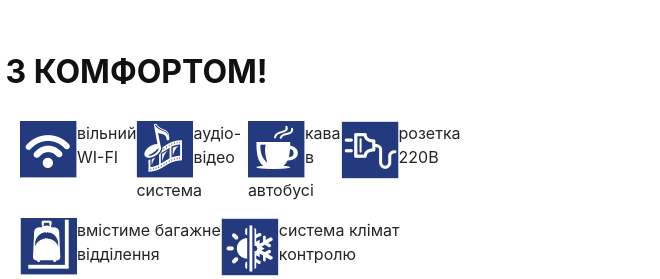
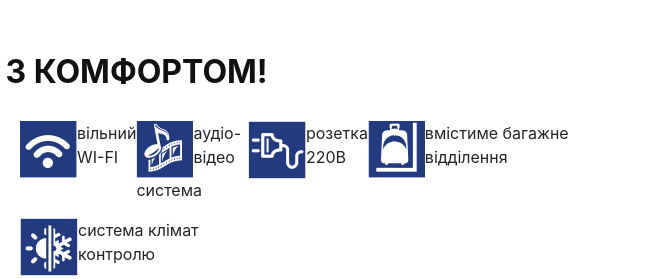
Before and after one commit to posatskyitaras/mlp-bus-site, a website with bundled scripts: page src/index.html in a window 1280 px wide. Shown: the part 2060-2339 px from the top of the page, 620-1280 px from the left. Built offline with nearby package versions, Linux system fonts and the light colour scheme; files whose address does not match are found by name.

Commit message:
correction of remarks

```diff
--- a/src/index.html
+++ b/src/index.html
@@ -305,10 +305,6 @@
                   аудіо- <br> відео система</p>
               </div>
               <div class="wp-bus-image">
-                <p class="bus-info-text"><img src="img/ico-coffe.png" class="bus-info" alt="coffe" align="left">
-                  кава <br> в автобусі</p>
-              </div>
-              <div class="wp-bus-image">
                 <p class="bus-info-text"><img src="img/ico-220.png" class="bus-info" alt="220" align="left">
                   розетка <br> 220В</p>
               </div>
@@ -533,7 +529,7 @@
               <img src="img/ico-mail.png" alt="phone" title="phone" />
               <p class="contacts-details">mlp.ukraine2018<span>@</span>gmail.com</p>
               <img src="img/ico-map.png" alt="map" title="map" />
-              <p class="contacts-details">м.Калуша, вул.Глібова, 6</p>
+              <p class="contacts-details">м.Калуша, вул.Глібова, 16</p>
               <img src="img/linia-dotten.png" class="linia-dotten" alt="linia-dotten" title="linia-dotten" />
               <p class="contacts-details-capitalized">МІЖНАРОДНІ ЛІНІЇ ПЕРЕВЕЗЕННЯ</p>
               <p class="details-top">Кращі автобуси! Кращі ціни!</p>
```
Also changed, not shown: build/index.html, 1 other file.
